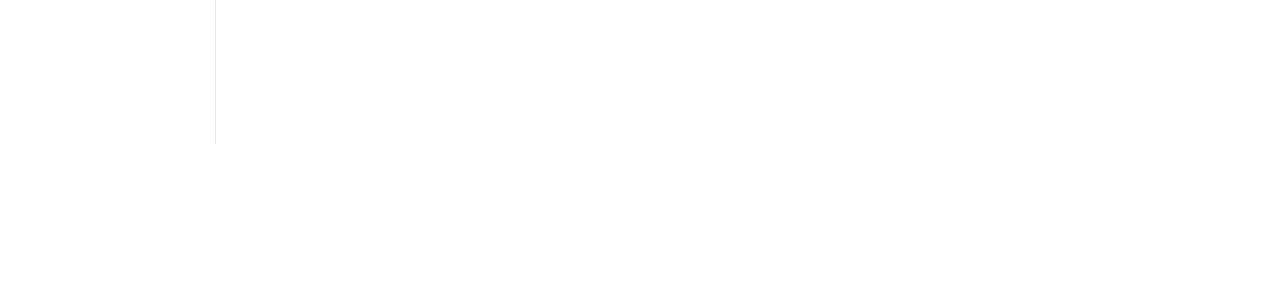
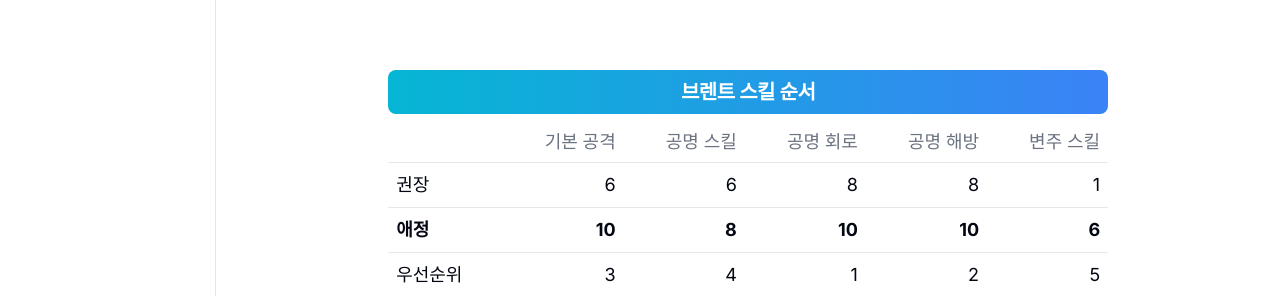
Before and after one commit to BuildTheTruth/dennlog, a Next.js app: page /games/wutheringwaves/characters/Brant in a window 1280 px wide. Shown: the part 656-952 px from the top of the page. Before the commit the page ends 800 px from the top, so only its background shows below. Built offline with nearby package versions, Linux system fonts and the light colour scheme.

Commit message:
브렌트 추가

```diff
--- /dev/null
+++ b/src/data/wutheringwaves/characters/Brant.ts
@@ -0,0 +1,159 @@
+/**
+ * 참고 외부 사이트
+ * https://vortexgaming.io/postdetail/480895
+ */
+
+import {
+  getCharacterProfileImageURL,
+  getCharacterImageURL,
+  getEchoImageURL,
+  getWeaponImageURL,
+} from '@/lib/image/wutheringwaves';
+
+const skills: Wutheringwaves.CharacterSkill[] = [
+  {
+    id: 'Brant-skill-3',
+    name: '기본 공격',
+    type: '기본공격',
+    max: 10,
+    min: 6,
+    priority: 3,
+  },
+  {
+    id: 'Brant-skill-2',
+    name: '공명 스킬',
+    type: '공명스킬',
+    max: 8,
+    min: 6,
+    priority: 4,
+  },
+  {
+    id: 'Brant-skill-1',
+    name: '공명 회로',
+    type: '공명회로',
+    max: 10,
+    min: 8,
+    priority: 1,
+  },
+  {
+    id: 'Brant-skill-4',
+    name: '공명 해방',
+    type: '공명해방',
+    max: 10,
+    min: 8,
+    priority: 2,
+  },
+  {
+    id: 'Brant-skill-5',
+    name: '변주 스킬',
+    type: '변주스킬',
+    max: 6,
+    min: 1,
+    priority: 5,
+  },
+];
+
+const stats: Wutheringwaves.CharacterStat[] = [
+  {
+    id: 'Brant-stat-1',
+    type: '기본',
+    fields: {
+      '크확/크피': '50/200',
+      '공명 효율': '260',
+    },
+  },
+  {
+    id: 'Brant-stat-2',
+    type: '준종결',
+    fields: {
+      '크확/크피': '60/220',
+      '공명 효율': '270',
+    },
+  },
+  {
+    id: 'Brant-stat-3',
+    type: '종결',
+    fields: {
+      '크확/크피': '70/240',
+      '공명 효율': '280+',
+    },
+  },
+];
+
+const echoSets: Wutheringwaves.EchoSet[] = [
+  {
+    id: 'DragonOfDirge',
+    main: '탄식의 고룡',
+    mainURL: getEchoImageURL('DragonOfDirge'),
+    sonataEffect: 'TidebreakingCourage',
+    description: '공명효율 최대 280% 그 외는 크리티컬 관련',
+    score: 5,
+  },
+];
+
+const weapons: Wutheringwaves.Weapon[] = [
+  {
+    id: 'UnflickeringValor',
+    name: '흔들리지 않는 용기',
+    imageURL: getWeaponImageURL('UnflickeringValor'),
+    priority: 1,
+    mainStat: '공격력 413',
+    subStat: '공명 효율 77%',
+  },
+  {
+    id: 'Overture',
+    name: '행진의 서곡',
+    imageURL: getWeaponImageURL('Overture'),
+    priority: 2,
+    mainStat: '공격력 338',
+    subStat: '공명 효율 51.8%',
+  },
+  {
+    id: 'EmeraldOfGenesis',
+    name: '천년의 회류',
+    imageURL: getWeaponImageURL('EmeraldOfGenesis'),
+    priority: 3,
+    mainStat: '공격력 588',
+    subStat: '크리티컬 24.3%',
+  },
+  {
+    id: 'CommandoOfConviction',
+    name: '야귀의 신념',
+    imageURL: getWeaponImageURL('CommandoOfConviction'),
+    priority: 4,
+    mainStat: '공격력 413',
+    subStat: '공격력 30.4%',
+  },
+];
+
+const teams: Wutheringwaves.Team[] = [
+  {
+    id: 'Brant-team-1',
+    name: '장리, 브렌트, 파수인',
+    characters: 'Changli, Brant, Shorekeeper',
+    descriptions: [
+      '[장리] R - 강공 - Q',
+      '[파수인] E - 평x4 - 강공 - (협주까지 반복) - Q - R',
+      '[브렌트] R - 평x4 - E - Q',
+      '[장리] 낙공 - 평x3 - E - 평 - E - 평 - 강공 - R - 강공',
+    ],
+    score: 5,
+  },
+];
+
+const Brant: Wutheringwaves.Character = {
+  id: 'Brant',
+  name: '브렌트',
+  attribute: '용융',
+  weaponType: '직검',
+  rarity: 5,
+  imageURL: getCharacterImageURL('Brant'),
+  profileImageURL: getCharacterProfileImageURL('Brant'),
+  skills,
+  stats,
+  echoSets,
+  weapons,
+  teams,
+};
+
+export default Brant;
--- a/src/data/wutheringwaves/characters/Camellya.ts
+++ b/src/data/wutheringwaves/characters/Camellya.ts
@@ -130,7 +130,7 @@
     name: '카멜리아, 산화, 파수인',
     characters: 'Camellya, Sanhua, Shorekeeper',
     descriptions: [
-      '[파수인] 평x4 - 강공격 - E - Q - R',
+      '[파수인] E - 평x4 - 강공 - (협주까지 반복) - Q - R',
       '[산화] E - R - 강공 - Q',
       '[카멜리아] R - E - 평꾹 - E(일순의 꽃) - E - 평꾹',
     ],
@@ -141,7 +141,7 @@
     name: '카멜리아, 로코코, 파수인',
     characters: 'Camellya, Roccia, Shorekeeper',
     descriptions: [
-      '[파수인] 평x4 - 강공격 - E - Q - R',
+      '[파수인] E - 평x4 - 강공 - (협주까지 반복) - Q - R',
       '[로코코] (평) - E - 낙공x3 - R - Q',
       '[카멜리아] R - E - 평꾹 - E(일순의 꽃) - E - 평꾹',
     ],
--- a/src/data/wutheringwaves/characters/Carlotta.ts
+++ b/src/data/wutheringwaves/characters/Carlotta.ts
@@ -132,7 +132,7 @@
     descriptions: [
       '[카를로타] E - E',
       '[절지] R - 평x3',
-      '[파수인] 평x4 - 강공격 - E - Q - R',
+      '[파수인] E - 평x4 - 강공 - (협주까지 반복) - Q - R',
       '[절지] Ex4 - Q',
       '[카를로타] E - E - 낙공 - 강공 - Rx5 - E - E',
     ],
--- a/src/data/wutheringwaves/characters/Changli.ts
+++ b/src/data/wutheringwaves/characters/Changli.ts
@@ -47,7 +47,7 @@
     id: 'Changli-skill-5',
     name: '변주 스킬',
     type: '변주스킬',
-    max: 10,
+    max: 8,
     min: 6,
     priority: 4,
   },
@@ -136,7 +136,7 @@
     characters: 'Changli, Brant, Shorekeeper',
     descriptions: [
       '[장리] R - 강공 - Q',
-      '[파수인] R - E - 평x4 - 강공 - Q',
+      '[파수인] E - 평x4 - 강공 - (협주까지 반복) - Q - R',
       '[브렌트] R - 평x4 - E - Q',
       '[장리] 낙공 - 평x3 - E - 평 - E - 평 - 강공 - R - 강공',
     ],
--- a/src/data/wutheringwaves/characters/index.ts
+++ b/src/data/wutheringwaves/characters/index.ts
@@ -3,6 +3,7 @@
 import Camellya from './Camellya';
 import Jinhsi from './Jinhsi';
 import Changli from './Changli';
+import Brant from './Brant';
 
 export const WUTHERINGWAVES_CHARACTER_BY_ID = {
   Cantarella,
@@ -10,6 +11,7 @@
   Camellya,
   Jinhsi,
   Changli,
+  Brant,
 } as const;
 
 export const WUTHERINGWAVES_CHARACTERS: Wutheringwaves.Character[] = Object.values(
```
